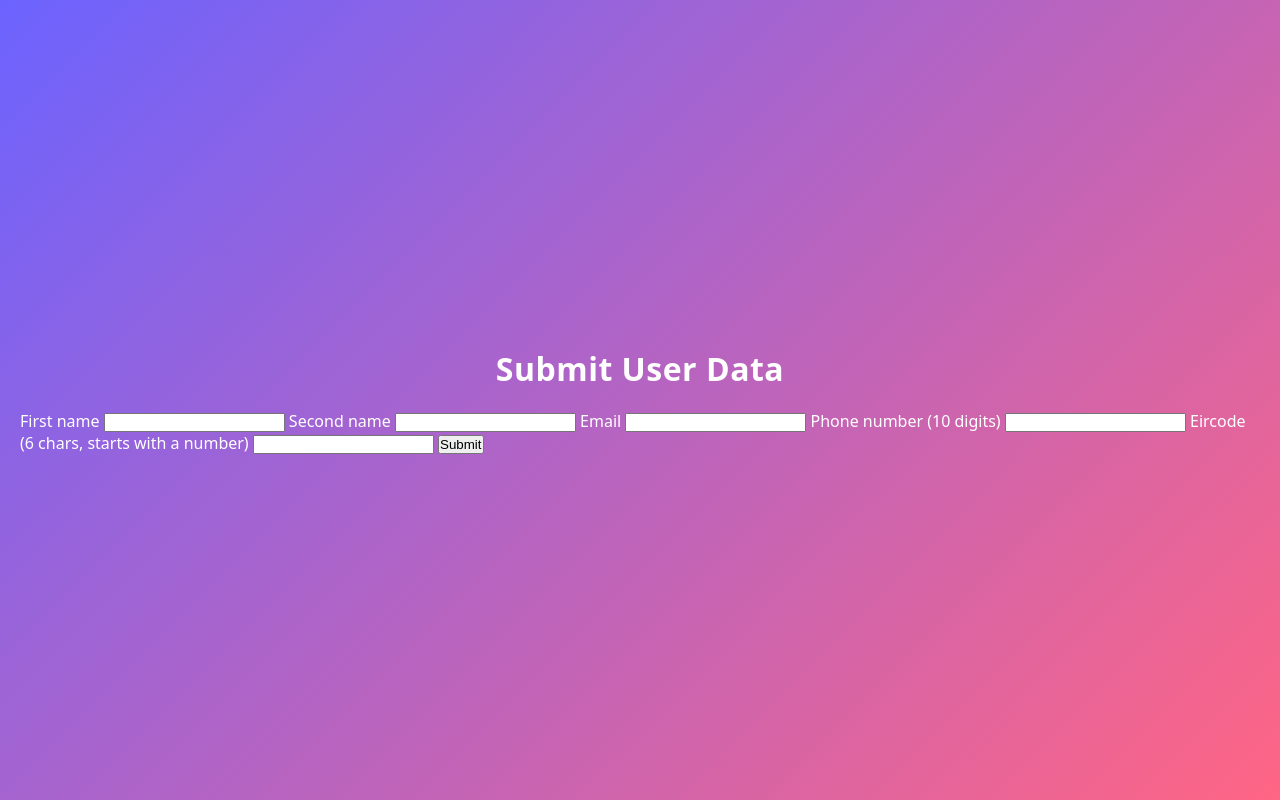
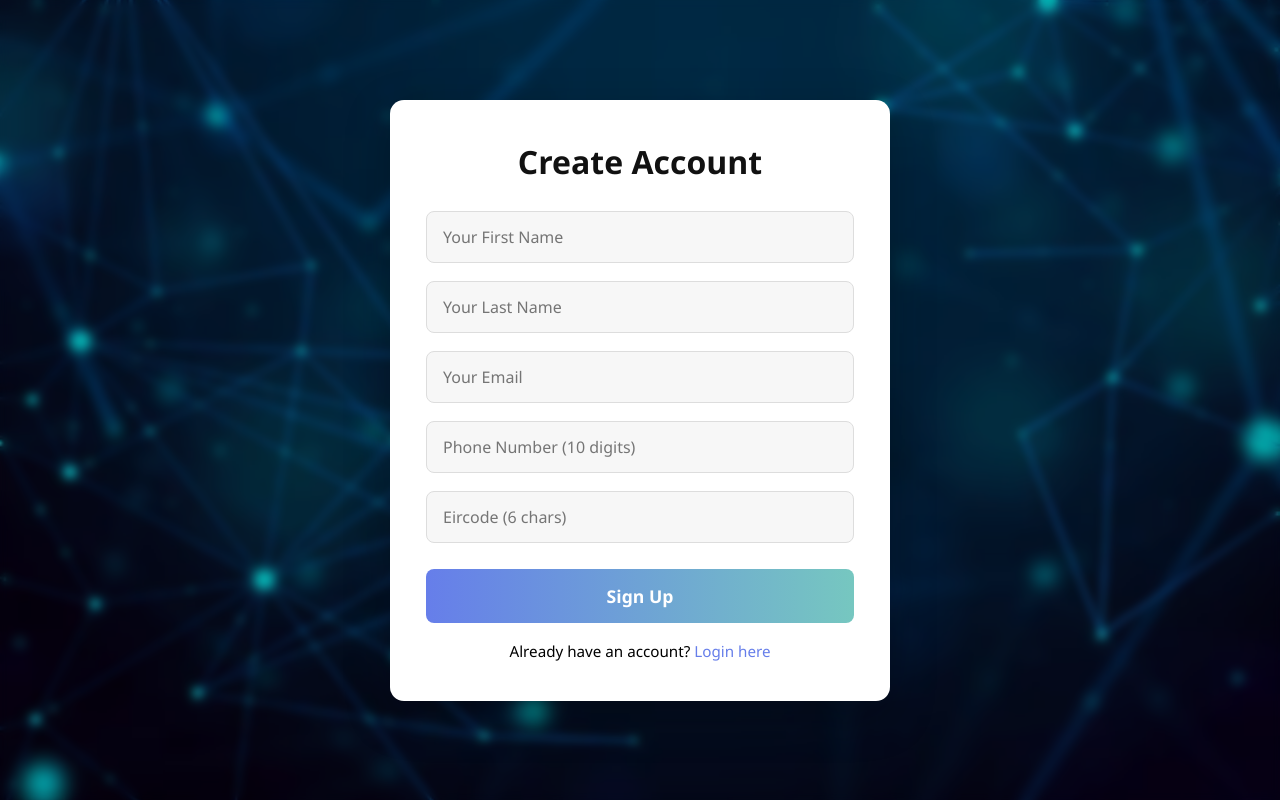
Before and after one commit to CCT-Dublin/ca-2-server-side-programming-jfmacedo, a website: page public/form.html in a window 1280 px wide. Drawn offline with Linux system fonts and the light colour scheme.

Commit message:
Fix CSV header, switch to last_name and update eircode validation

```diff
--- a/personal_information.csv
+++ b/personal_information.csv
@@ -1,4 +1,4 @@
-first_name,second_name,email,phone,eir_code
+first_name,last_name,email,phone,eir_code
 Liam,Walker,liam.walker1@example.com,0898626565,UJUMFF
 Emma,Hughes,emma.hughes2@example.com,0870381420,349TSN
 Noah,Turner,noah.turner3@example.com,0892359809,JAPVCM
--- a/public/form.html
+++ b/public/form.html
@@ -1,36 +1,49 @@
 <!DOCTYPE html>
 <html lang="en">
-  <head>
-    <meta charset="UTF-8" />
-    <meta name="viewport" content="width=device-width, initial-scale=1.0" />
-    <title>CA2 Form</title>
-    <link rel="stylesheet" href="./style.css" />
-  </head>
-  <body>
-    <main class="container">
-      <h1>Submit User Data</h1>
+<head>
+  <meta charset="UTF-8">
+  <meta name="viewport" content="width=device-width, initial-scale=1.0">
+  <title>Sign Up Form</title>
+  <link rel="stylesheet" href="style.css">
+</head>
+
+<body>
+  <div class="overlay"></div>
+  <div class="form-wrapper">
+    <form id="dataForm" class="form-card">
+      <h2>Create Account</h2>
+
+      <div class="input-group">
+        <input type="text" id="first_name" placeholder="Your First Name" required>
+      </div>
+
+      <div class="input-group">
+        <input type="text" id="last_name" placeholder="Your Last Name" required>
+      </div>
+
+      <div class="input-group">
+        <input type="email" id="email" placeholder="Your Email" required>
+      </div>
+
+      <div class="input-group">
+        <input type="text" id="phone_number" placeholder="Phone Number (10 digits)" maxlength="10" required>
+      </div>
+
+      <div class="input-group">
+        <input type="text" id="eircode" placeholder="Eircode (6 chars)" maxlength="6" required>
+      </div>
+
+      <button type="submit" class="btn-submit">Sign Up</button>
+
+      <p class="login-text">
+        Already have an account? <a href="#">Login here</a>
+      </p>
 
       <div id="msg" class="msg"></div>
+    </form>
+  </div>
+</body>
 
-      <form id="userForm">
-        <label>First name</label>
-        <input type="text" id="first_name" maxlength="20" required />
-
-        <label>Second name</label>
-        <input type="text" id="second_name" maxlength="20" required />
-
-        <label>Email</label>
-        <input type="email" id="email" required />
-
-        <label>Phone number (10 digits)</label>
-        <input type="text" id="phone_number" maxlength="10" required />
-
-        <label>Eircode (6 chars, starts with a number)</label>
-        <input type="text" id="eircode" maxlength="6" required />
-
-        <button type="submit">Submit</button>
-      </form>
-    </main>
 
     <script>
       const nameRegex = /^[A-Za-z0-9]{1,20}$/;
@@ -51,7 +64,7 @@
 
         const payload = {
           first_name: document.getElementById("first_name").value.trim(),
-          second_name: document.getElementById("second_name").value.trim(),
+          second_name: document.getElementById("last_name").value.trim(),
           email: document.getElementById("email").value.trim(),
           phone_number: document.getElementById("phone_number").value.trim(),
           eircode: document.getElementById("eircode").value.trim()
@@ -59,7 +72,7 @@
 
         const errors = [];
         if (!nameRegex.test(payload.first_name)) errors.push("First name invalid");
-        if (!nameRegex.test(payload.second_name)) errors.push("Second name invalid");
+        if (!nameRegex.test(payload.last_name)) errors.push("Last name invalid");
         if (!emailRegex.test(payload.email)) errors.push("Email invalid");
         if (!phoneRegex.test(payload.phone_number)) errors.push("Phone must be exactly 10 digits");
         if (!eircodeRegex.test(payload.eircode)) errors.push("Eircode must be 6 chars and start with a number");
--- a/public/style.css
+++ b/public/style.css
@@ -1,114 +1,97 @@
 * {
-    box-sizing: border-box;
   margin: 0;
   padding: 0;
+  box-sizing: border-box;
+  font-family: "Segoe UI", Arial, sans-serif;
 }
 
 body {
   min-height: 100vh;
   display: flex;
-    flex-direction: column;
   justify-content: center;
   align-items: center;
-    font-family: system-ui, -apple-system, BlinkMacSystemFont, "Segoe UI", sans-serif;
-    background: linear-gradient(135deg, #6c63ff, #ff6584);
-    color: #ffffff;
-    padding: 20px;
+  background: url("background.jpg") center/cover no-repeat;
+  position: relative;
 }
 
-  h1 {
-    margin-bottom: 20px;
-    font-size: 2rem;
-    letter-spacing: 0.5px;
+
+.overlay {
+  position: absolute;
+  inset: 0;
+  backdrop-filter: blur(4px);
+  background: rgba(0, 0, 0, 0.3);
+}
+
+.form-wrapper {
+  position: relative;
+  z-index: 5;
+  width: 90%;
+  max-width: 500px;
+}
+
+
+.form-card {
+  background: #fff;
+  padding: 40px 36px;
+  border-radius: 14px;
+  box-shadow: 0 15px 45px rgba(0, 0, 0, 0.25);
   text-align: center;
 }
 
-  form#dataForm {
-    background-color: #ffffff;
-    color: #333333;
-    width: min(420px, 100%);
-    padding: 28px 26px 24px;
-    border-radius: 18px;
-    box-shadow: 0 18px 40px rgba(0, 0, 0, 0.18);
-    display: flex;
-    flex-direction: column;
-    gap: 14px;
+.form-card h2 {
+  font-size: 2rem;
+  margin-bottom: 28px;
+  color: #111;
 }
 
-  form#dataForm label {
-    display: flex;
-    flex-direction: column;
-    font-size: 0.9rem;
-    font-weight: 600;
-    color: #555555;
+.input-group {
+  margin-bottom: 18px;
 }
 
-  form#dataForm input[type="text"],
-  form#dataForm input[type="email"] {
-    margin-top: 6px;
-    padding: 10px 12px;
-    border-radius: 10px;
-    border: 1px solid #dddddd;
-    font-size: 0.95rem;
-    outline: none;
-    transition: border-color 0.2s ease, box-shadow 0.2s ease, transform 0.1s ease;
+.input-group input {
+  width: 100%;
+  padding: 14px 16px;
+  border-radius: 8px;
+  border: 1px solid #ddd;
+  font-size: 1rem;
+  background: #f7f7f7;
+  transition: 0.2s;
 }
 
-  form#dataForm input[type="text"]:focus,
-  form#dataForm input[type="email"]:focus {
+.input-group input:focus {
   border-color: #6c63ff;
-    box-shadow: 0 0 0 3px rgba(108, 99, 255, 0.25);
-    transform: translateY(-1px);
+  box-shadow: 0 0 0 3px rgba(108,99,255,0.3);
+  background: #fff;
 }
 
-  form#dataForm button[type="submit"] {
+.btn-submit {
+  width: 100%;
+  padding: 15px;
   margin-top: 8px;
-    width: 100%;
   border: none;
-    padding: 12px;
-    border-radius: 999px;
-    background: linear-gradient(135deg, #6c63ff, #4a47d5);
-    color: #ffffff;
-    font-size: 1rem;
-    font-weight: 600;
-    letter-spacing: 0.5px;
+  border-radius: 8px;
+  font-weight: bold;
+  font-size: 1.1rem;
   cursor: pointer;
-    box-shadow: 0 10px 20px rgba(76, 81, 191, 0.35);
-    transition: transform 0.1s ease, box-shadow 0.1s ease, filter 0.2s ease;
+  color: #fff;
+  background: linear-gradient(to right, #667eea, #76c7c0);
+  transition: 0.3s;
 }
 
-  form#dataForm button[type="submit"]:hover {
-    filter: brightness(1.05);
-    box-shadow: 0 14px 24px rgba(76, 81, 191, 0.45);
-    transform: translateY(-1px);
+.btn-submit:hover {
+  opacity: 0.9;
 }
 
-  form#dataForm button[type="submit"]:active {
-    transform: translateY(1px) scale(0.99);
-    box-shadow: 0 8px 16px rgba(76, 81, 191, 0.3);
+.login-text {
+  margin-top: 18px;
+  font-size: 0.95rem;
 }
 
-  #result {
-    margin-top: 16px;
-    width: min(420px, 100%);
-    max-height: 260px;
-    overflow: auto;
-    padding: 10px 12px;
-    border-radius: 12px;
-    background-color: rgba(255, 255, 255, 0.1);
-    color: #ffffff;
-    font-size: 0.8rem;
-    border: 1px solid rgba(255, 255, 255, 0.4);
-    backdrop-filter: blur(4px);
+.login-text a {
+  color: #667eea;
+  text-decoration: none;
 }
 
-  @media (max-width: 480px) {
-    h1 {
-      font-size: 1.6rem;
+.login-text a:hover {
+  text-decoration: underline;
 }
-
-    form#dataForm {
-      padding: 22px 18px 18px;
-      border-radius: 16px;
-    }
-  }
--- a/server.js
+++ b/server.js
@@ -33,18 +33,18 @@ function validatePayload(body) {
   const errors = [];
 
   const first_name = (body.first_name || "").trim();
-  const second_name = (body.second_name || "").trim();
+  const last_name = (body.last_name || "").trim();
   const email = (body.email || "").trim();
   const phone_number = (body.phone_number || "").trim();
   const eircode = (body.eircode || "").trim();
 
   if (!nameRegex.test(first_name)) errors.push("Invalid first_name");
-  if (!nameRegex.test(second_name)) errors.push("Invalid second_name");
+  if (!nameRegex.test(last_name)) errors.push("Invalid last_name");
   if (!emailRegex.test(email)) errors.push("Invalid email");
   if (!phoneRegex.test(phone_number)) errors.push("Invalid phone_number");
   if (!eircodeRegex.test(eircode)) errors.push("Invalid eircode");
 
-  return { errors, cleaned: { first_name, second_name, email, phone_number, eircode } };
+  return { errors, cleaned: { first_name, last_name, email, phone_number, eircode } };
 }
 
 app.get("/", (req, res) => {
```
Also changed, not shown: database.js (+4 -4 lines), index.js (+4 -4 lines), public/background.jpg (added), 1 other file. Lines whose indentation alone changed are shown as unchanged.
